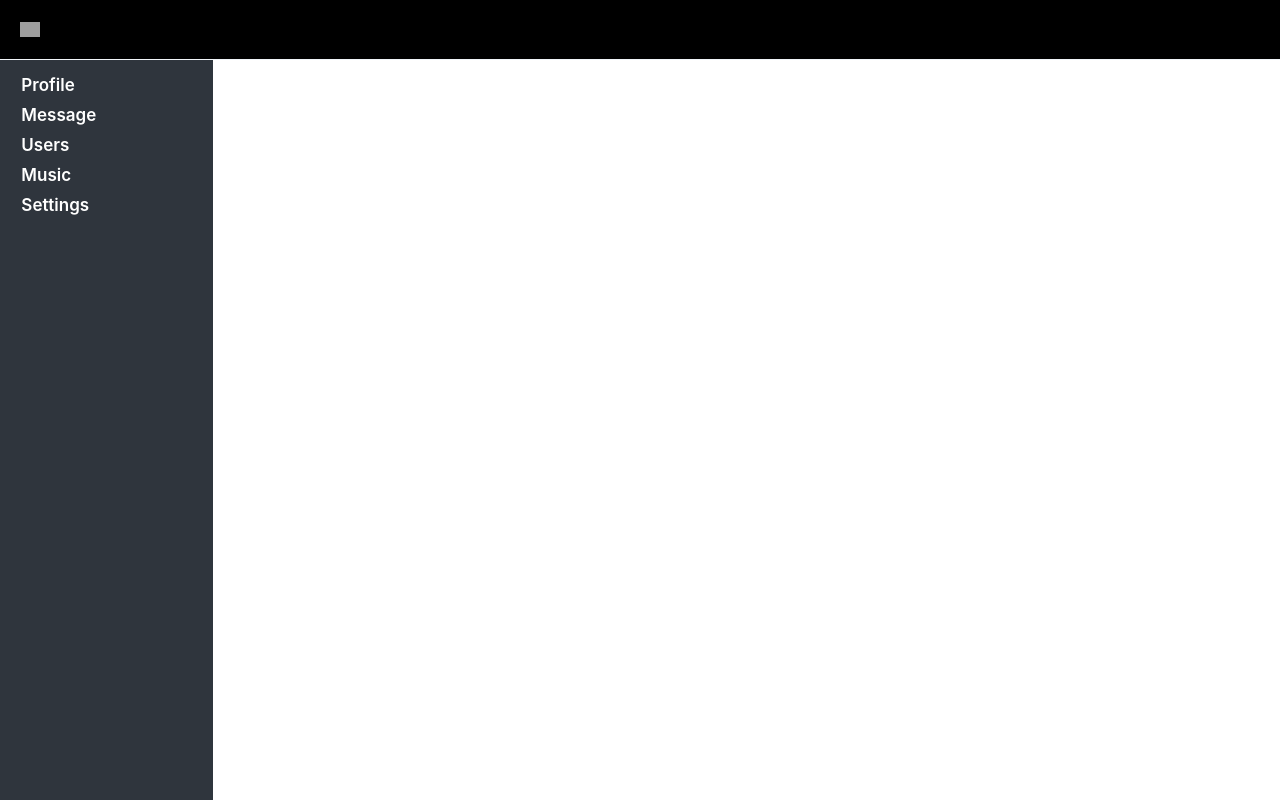
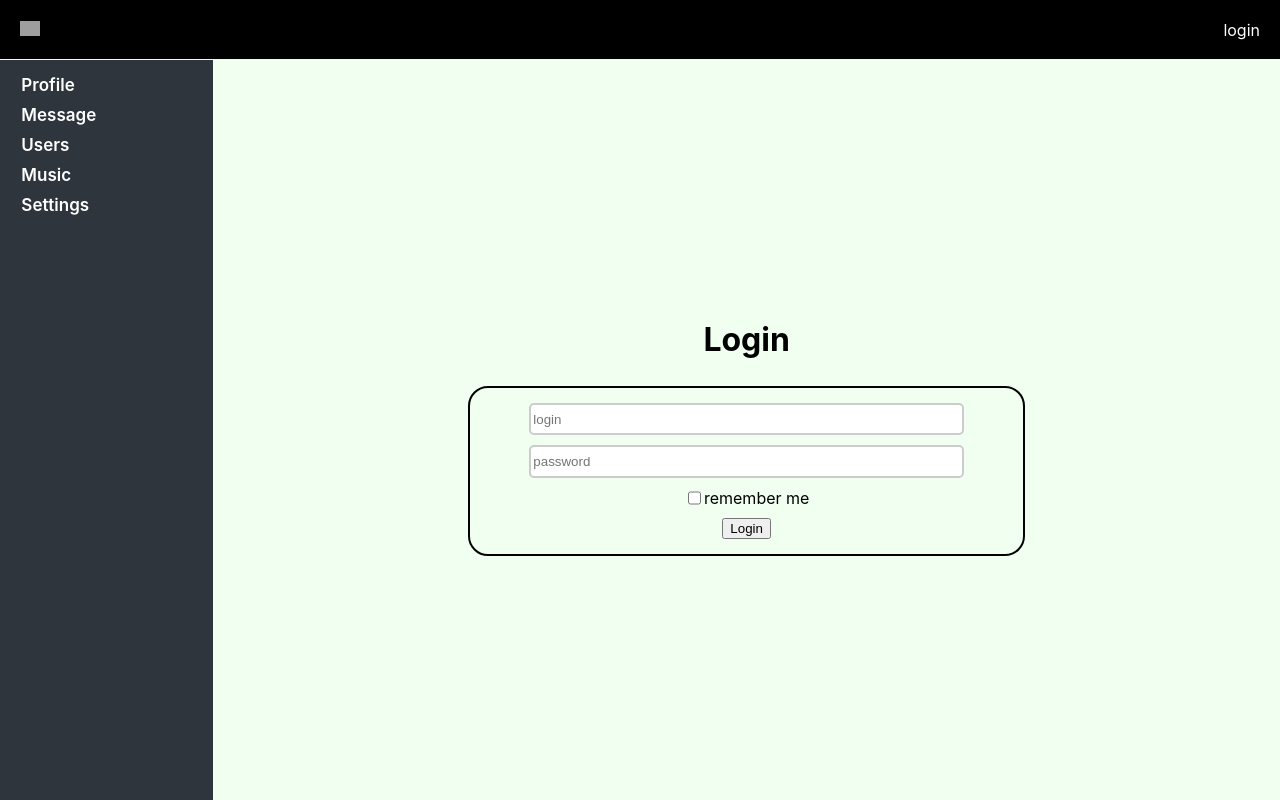
Before and after one commit to Daqueze21/Social_Network_Project_React, a React (Create React App) app in the folder my-app/: page /login in a window 1280 px wide. Built offline with nearby package versions, Linux system fonts and the light colour scheme; grey boxes are pictures that could not be loaded.

Commit message:
feat: add login component, create headerContainer for header component

```diff
--- a/my-app/src/App.js
+++ b/my-app/src/App.js
@@ -6,6 +6,7 @@ import Navbar from './components/Navbar/Navbar';
 import ProfileContainer from './components/Profile/ProfileContainer';
 import DialogsContainer from './components/Dialogs/DialogsContainer';
 import UsersContainer from './components/Users/UsersContainer';
+import LoginContainer from './components/Login/LoginContainer';
 import { Route } from 'react-router-dom';
 
 
@@ -21,6 +22,8 @@ function App(props) {
         <Route path='/dialogs' render={() => <DialogsContainer />} />
 
         <Route path='/users' render={() => <UsersContainer />} />
+
+        <Route path='/login' render={() => <LoginContainer />} />
       </div>
     </div>
   );
--- a/my-app/src/components/Header/Header.jsx
+++ b/my-app/src/components/Header/Header.jsx
@@ -1,13 +1,19 @@
 import React from 'react';
 import styles from './Header.module.css';
+import { NavLink } from 'react-router-dom';
 
 function Header() {
    return (
       <header className={styles.header}>
-         <img
-            src="https://cdn4.iconfinder.com/data/icons/iconsimple-logotypes/512/whatsapp-512.png"
-            alt="logo"
-         />
+         <div className={styles.header_logo}>
+            <img
+            src='https://cdn4.iconfinder.com/data/icons/iconsimple-logotypes/512/whatsapp-512.png'
+            alt='logo'
+            />
+         </div>
+         <div className={styles.header_login}>
+            <NavLink to='/login'>login</NavLink>
+         </div>
       </header>
    );
 }
--- a/my-app/src/components/Header/Header.module.css
+++ b/my-app/src/components/Header/Header.module.css
@@ -2,13 +2,18 @@
    grid-area: header;
    background: #000;
    display: flex;
-   justify-content: left;
+   justify-content: space-between;
    align-items: center;
-   border-bottom: #F1F5F9 1px solid ;
+   border-bottom: #F1F5F9 1px solid;
+   padding: 0 20px;
 }
 
-.header img {
-   margin-left: 20px;
+.header_logo img {
    width: 20px;
    background: aqua;
 }
+
+.header_login a {
+   color: #FFFFFF;
+   text-decoration: none;
+}
--- /dev/null
+++ b/my-app/src/components/Login/Login.jsx
@@ -0,0 +1,49 @@
+import React from 'react';
+import styles from './Login.module.css';
+
+
+const LoginForm = props => {
+
+   return (
+     <form className={styles.login_form}>
+       <div>
+         <input
+           className={styles.form_textInput}
+           type='text'
+           placeholder={'login'}
+           name={'login'}
+           component={'input'}
+         />
+       </div>
+       <div>
+         <input
+           className={styles.form_textInput}
+           type='text'
+           placeholder={'password'}
+           name={'password'}
+           component={'input'}
+         />
+       </div>
+       <div className={styles.form_checkbox}>
+         <input type={'checkbox'} name={'rememberMe'} />
+         remember me
+       </div>
+       <div>
+         <button className={styles.form_button}>Login</button>
+       </div>
+     </form>
+   );
+};
+
+
+
+function Login(props) {
+  return (
+    <div className={styles.login}>
+      <h1>Login</h1>
+      <LoginForm />
+    </div>
+  );
+}
+
+export default Login;
--- /dev/null
+++ b/my-app/src/components/Login/Login.module.css
@@ -0,0 +1,42 @@
+.login {
+   background: #f0fff0;
+   height: 100%;
+   display: flex;
+   flex-direction: column;
+   justify-content: center;
+   align-items: center;
+}
+
+.login_form {
+   width: 50%;
+   margin: 5px 0;
+   padding: 10px;
+   border: 2px solid black;
+   border-radius: 20px;
+   display: flex;
+   flex-direction: column;
+   align-items: center;
+}
+
+.login_form>div {
+   margin: 5px 0;
+   width: 100%;
+   display: flex;
+   justify-content: center;
+}
+
+.form_textInput {
+   height: 2em;
+   border: 2px solid #ccc;
+   border-radius: 5px;
+   width: 80%;
+}
+
+
+
+
+
+.form_checkbox {
+   display: flex;
+   justify-content: flex-start;
+}
--- /dev/null
+++ b/my-app/src/components/Login/LoginContainer.jsx
@@ -0,0 +1,18 @@
+import React from 'react';
+import { connect } from 'react-redux';
+
+import Login from './Login';
+
+class LoginContainer extends React.Component {
+
+  render() {
+    return <Login />;
+  }
+}
+
+let mapStateToProps = state => ({
+  state
+});
+
+
+export default connect(mapStateToProps, {})(LoginContainer);
```
Also changed, not shown: my-app/src/components/Header/HeaderContainer.jsx (added, +16 -0 lines).
